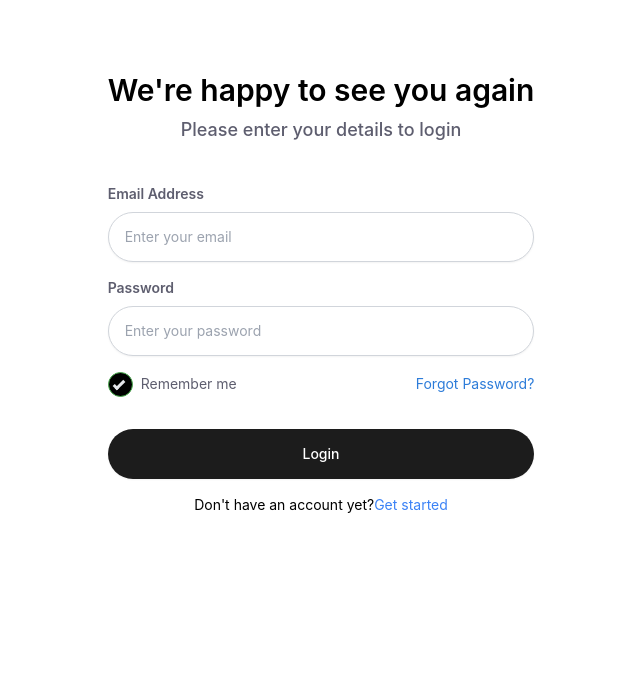
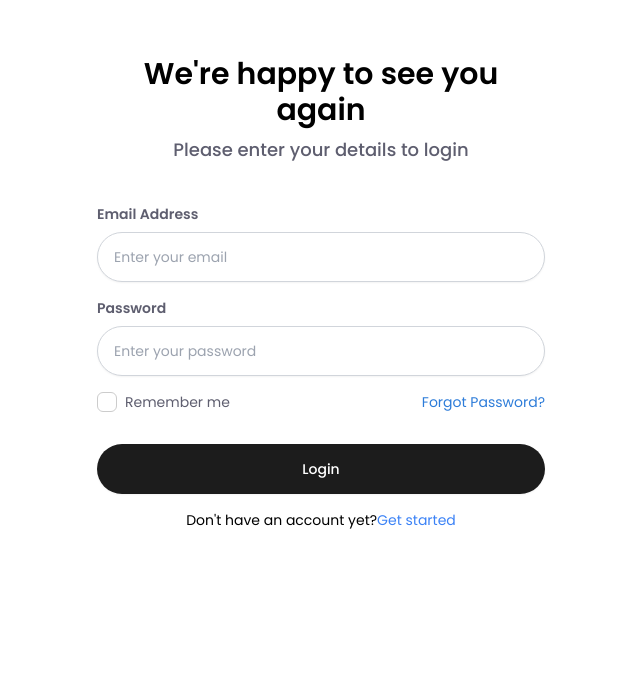
Before and after one commit to shabbir-ali123/Zyrahealth, a React (Vite) app: page /login in a window 1280 px wide. Shown: the part 107-800 px from the top of the page, without its empty margins (319-959 px from the left). Built offline with nearby package versions, Linux system fonts and the light colour scheme.

Commit message:
importe the font

```diff
--- a/src/components/Faqs/Faqs.jsx
+++ b/src/components/Faqs/Faqs.jsx
@@ -1,5 +1,5 @@
 import React, { useState } from "react";
-import DropdownIcon from "../../assets/icons/FaqsDropDown/DropdownIcon";
+import DropdownIcon from "../../assets/icons/faqsDropDown/DropdownIcon";
 
 function FaqsCard({ title, description }) {
   const [isOpen, setIsOpen] = useState(false);
@@ -9,7 +9,7 @@ function FaqsCard({ title, description }) {
   };
 
   return (
-    <div className="transition-all duration-200 bg-white border border-[#B6B9CE]  cursor-pointer hover:bg-gray-50 rounded-xl	">
+    <div className="transition-all duration-200 bg-white border border-[#B6B9CE]  cursor-pointer hover:bg-gray-50 rounded-xl poppin	">
       <button
         type="button"
         className="flex items-center justify-between w-full p-3.5 sm:p-6"
--- a/src/components/Faqs/FaqsContainer.jsx
+++ b/src/components/Faqs/FaqsContainer.jsx
@@ -7,7 +7,7 @@ import { faqsData } from "../../data/FaqsData";
 function FaqsContainer({ headingChange = " Got questions? We've answers" }) {
   return (
     <>
-      <div className="max-w-7xl mx-auto py-20 mt-20 px-5">
+      <div className="max-w-7xl mx-auto py-20 mt-20 px-5 poppin">
         <div className="text-center">
           <h2 className="font-semibold text-4xl">{headingChange}</h2>
           <div className="mx-auto w-[100px] h-[3px] bg-[#1C1C1C] mt-2"></div>
--- a/src/components/Login/CheckEmail.jsx
+++ b/src/components/Login/CheckEmail.jsx
@@ -1,9 +1,9 @@
 import React from "react";
-import EmailIcon from "../../assets/icons/LoginIcons/EmailIcon";
+import EmailIcon from "../../assets/icons/loginIcons/EmailIcon";
 
 function CheckYourEmail() {
   return (
-    <div className="min-h-screen flex flex-col items-center justify-center w-full ">
+    <div className="min-h-screen flex flex-col items-center justify-center w-full poppin ">
       <EmailIcon />
       <div className="   px-8 py-6 max-w-lg	">
         <h1 className="text-3xl	 font-semibold text-center mb-2 ">
--- a/src/components/Login/Login.jsx
+++ b/src/components/Login/Login.jsx
@@ -10,7 +10,7 @@ function Login() {
   };
 
   return (
-    <div className="min-h-screen flex items-center justify-center w-full">
+    <div className="min-h-screen flex items-center justify-center w-full poppin">
       <div className="px-8 py-6 max-w-lg">
         <h1 className="text-3xl font-semibold text-center mb-2">
           We're happy to see you again
@@ -53,9 +53,8 @@ function Login() {
             <div className="flex items-center">
               <input
                 type="checkbox"
-                id="remember"
-                className="h-4 w-4 rounded border-gray-300 text-indigo-600 focus:ring-indigo-500 focus:outline-none"
-                defaultChecked
+                id=""
+                className="!h-5 !w-5 !rounded-md	  border-gray-300 text-indigo-600 focus:ring-indigo-500 focus:outline-none"
               />
               <label
                 htmlFor="remember"
--- a/src/components/Login/NewPassword.jsx
+++ b/src/components/Login/NewPassword.jsx
@@ -2,7 +2,7 @@ import React from "react";
 
 function NewPassword() {
   return (
-    <div className="min-h-screen flex items-center justify-center w-full ">
+    <div className="min-h-screen flex items-center justify-center w-full poppin ">
       <div className="   px-8 py-6 max-w-lg	">
         <h1 className="text-3xl	 font-semibold text-center mb-2 ">
           Let's set a new password for you
--- a/src/components/Login/ResetPassword.jsx
+++ b/src/components/Login/ResetPassword.jsx
@@ -11,7 +11,7 @@ function ResetPassword() {
   };
 
   return (
-    <div className="min-h-screen flex items-center justify-center w-full">
+    <div className="min-h-screen flex items-center justify-center w-full poppin">
       <div className="px-8 py-6 max-w-lg">
         <h1 className="text-3xl font-semibold text-center mb-2">
           Let's help reset your password
--- a/src/components/Placeing/placeing.jsx
+++ b/src/components/Placeing/placeing.jsx
@@ -2,7 +2,7 @@ import React from "react";
 
 function PlacingHelpSection() {
   return (
-    <div className="max-w-7xl mx-auto py-20 mt-20 text-center">
+    <div className="max-w-7xl mx-auto py-20 mt-20 text-center poppin">
       <h2 className="font-semibold text-3xl lg:text-4xl">
         Placing help at everyone's reach
       </h2>
--- a/src/layout/Header/Header.jsx
+++ b/src/layout/Header/Header.jsx
@@ -12,7 +12,7 @@ import { Bars3Icon, BellIcon, XMarkIcon } from "@heroicons/react/24/outline";
 import { Link } from "react-router-dom";
 function Header({ styles = "" }) {
   return (
-    <Disclosure as="nav" className=" shadow">
+    <Disclosure as="nav" className=" shadow poppin">
       <div className="mx-auto max-w-7xl px-4 sm:px-6 lg:px-8">
         <div className="flex h-16 justify-between">
           <div className="flex">
@@ -21,9 +21,12 @@ function Header({ styles = "" }) {
             </div>
           </div>
           <div className="hidden sm:ml-6 sm:flex sm:space-x-8 text-lg font-semibold text-[#5E5E6F]">
-            <a href="#" className="inline-flex items-center  px-1 pt-1  	">
+            <Link
+              to="/resources"
+              className="inline-flex items-center border-b-2 border-transparent px-1 pt-1    hover:border-gray-300 hover:text-gray-700"
+            >
               Find help
-            </a>
+            </Link>
 
             <Link
               to="/resources"
```
